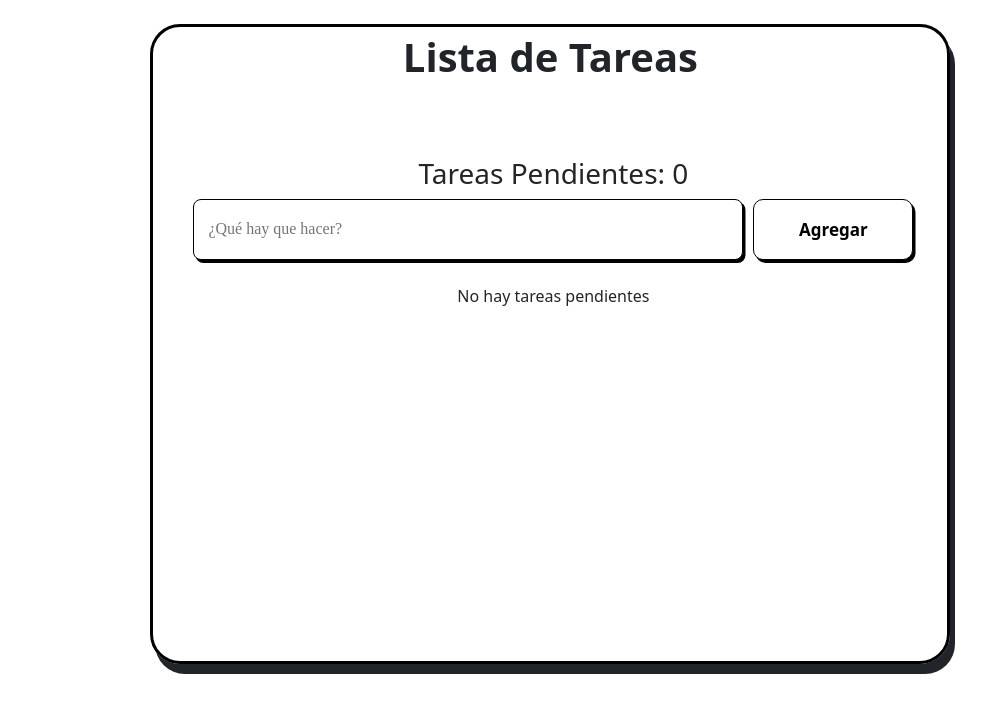
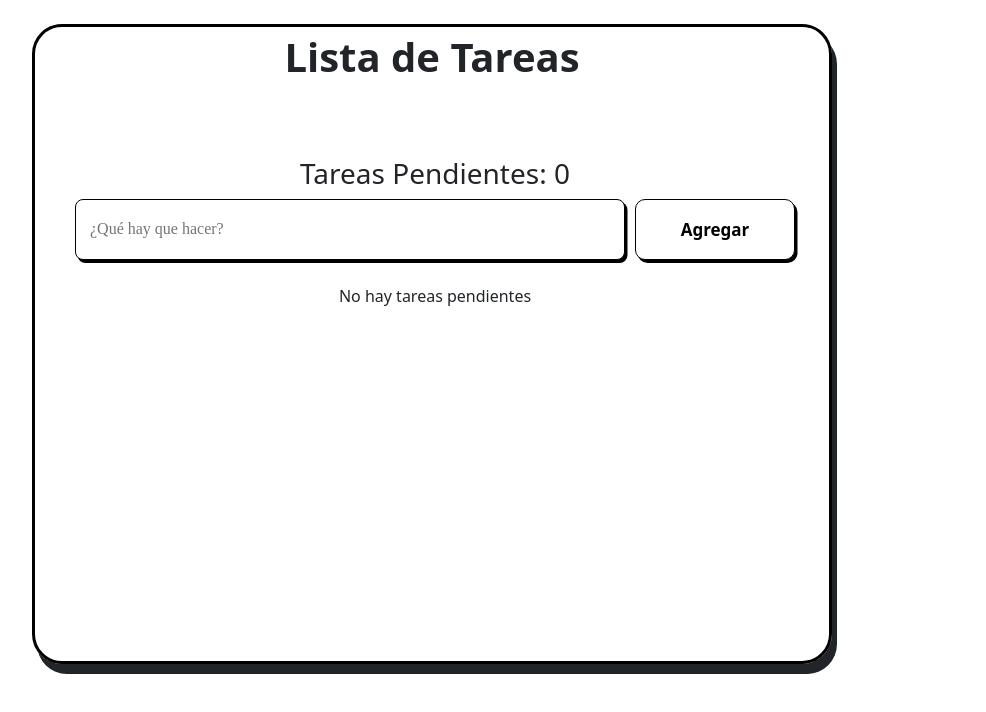
Before and after one commit to FrancoMarchetta/ListaTareas, a React (Vite) app: page / in a window 1280 px wide. Shown: the top 712 px of the page, without its empty margins (208-1194 px from the left). Built offline with nearby package versions, Linux system fonts and the light colour scheme.

Commit message:
adjustments

```diff
--- a/src/App.css
+++ b/src/App.css
@@ -1,10 +1,9 @@
 #MainBox{
-
   border:solid black;
   min-height:40rem;
   width:50rem;
   text-align: center;
-  margin-left: 28%;
+  /* margin-left: 28%; */
   border-radius: 30px;
   box-shadow: 5px 10px;
 }
@@ -100,9 +99,9 @@
   transform: translateY(-4px) translateX(-2px);
   box-shadow: 5.5px 7px 0 0 black;
   /* background-color:#2d8cf0; */
-};
+}
 
 .addButton:active {
   transform: translateY(2px) translateX(1px);
   box-shadow: 0 0 0 0 black;
-};
+}
--- a/src/App.tsx
+++ b/src/App.tsx
@@ -10,10 +10,18 @@ function App() {
   return (
     <>
     <br />
-    <main id="MainBox">
+
+    <main style={{
+      display:"flex",
+      placeContent:"center"
+    }} >
+      <div id="MainBox">
+
          <strong style={{fontSize:"40px"}}>
          Lista de Tareas
         </strong>
+
+
 
 
         <div style={{marginTop:"3rem", display:"flex", margin:"70px 0px 70px 40px"}}>
@@ -21,6 +29,7 @@ function App() {
         </div>
 
 
+      </div>
 
 
     </main>
```
Also changed, not shown: src/components/Tareas.tsx (deleted, +0 -21 lines), src/index.css (deleted).
